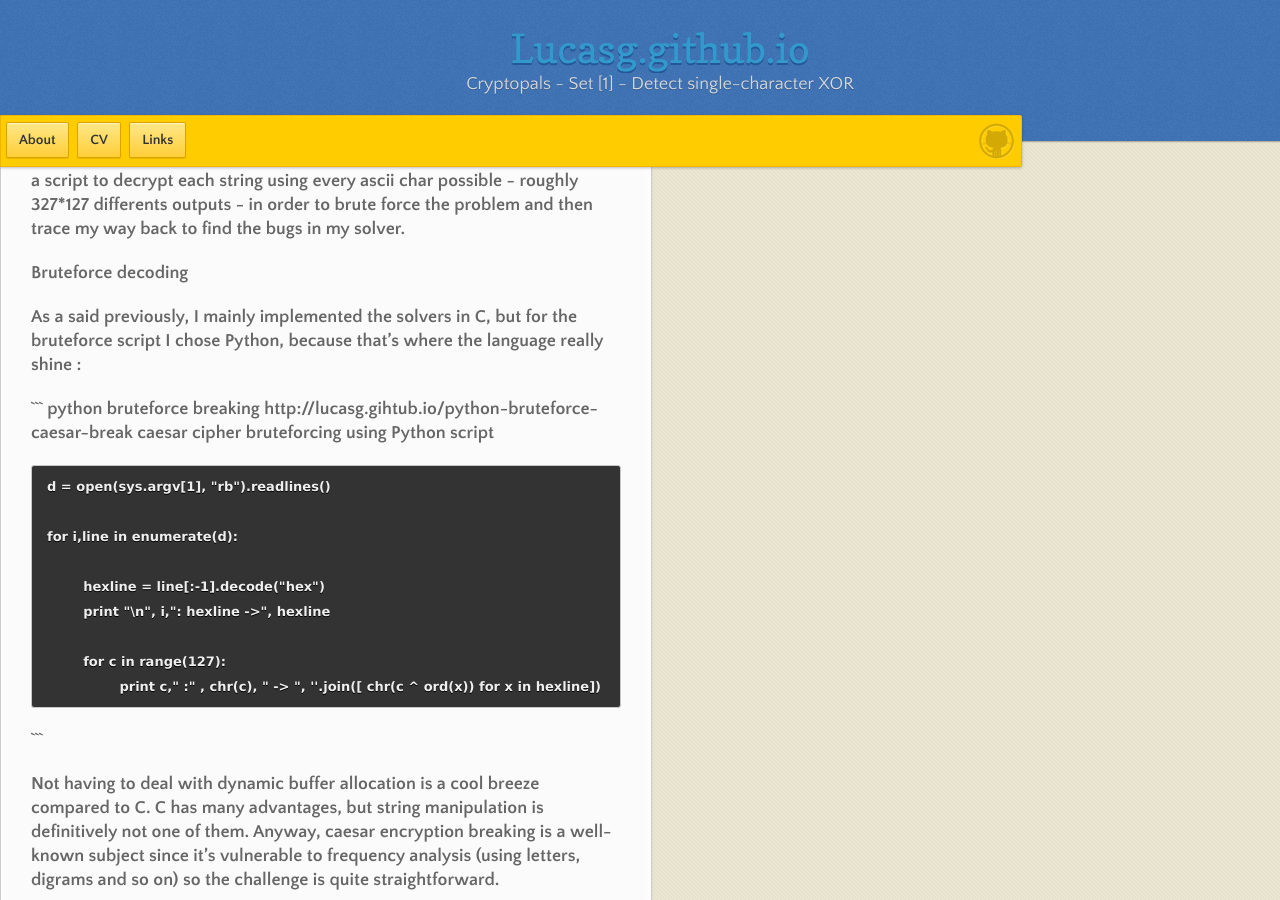
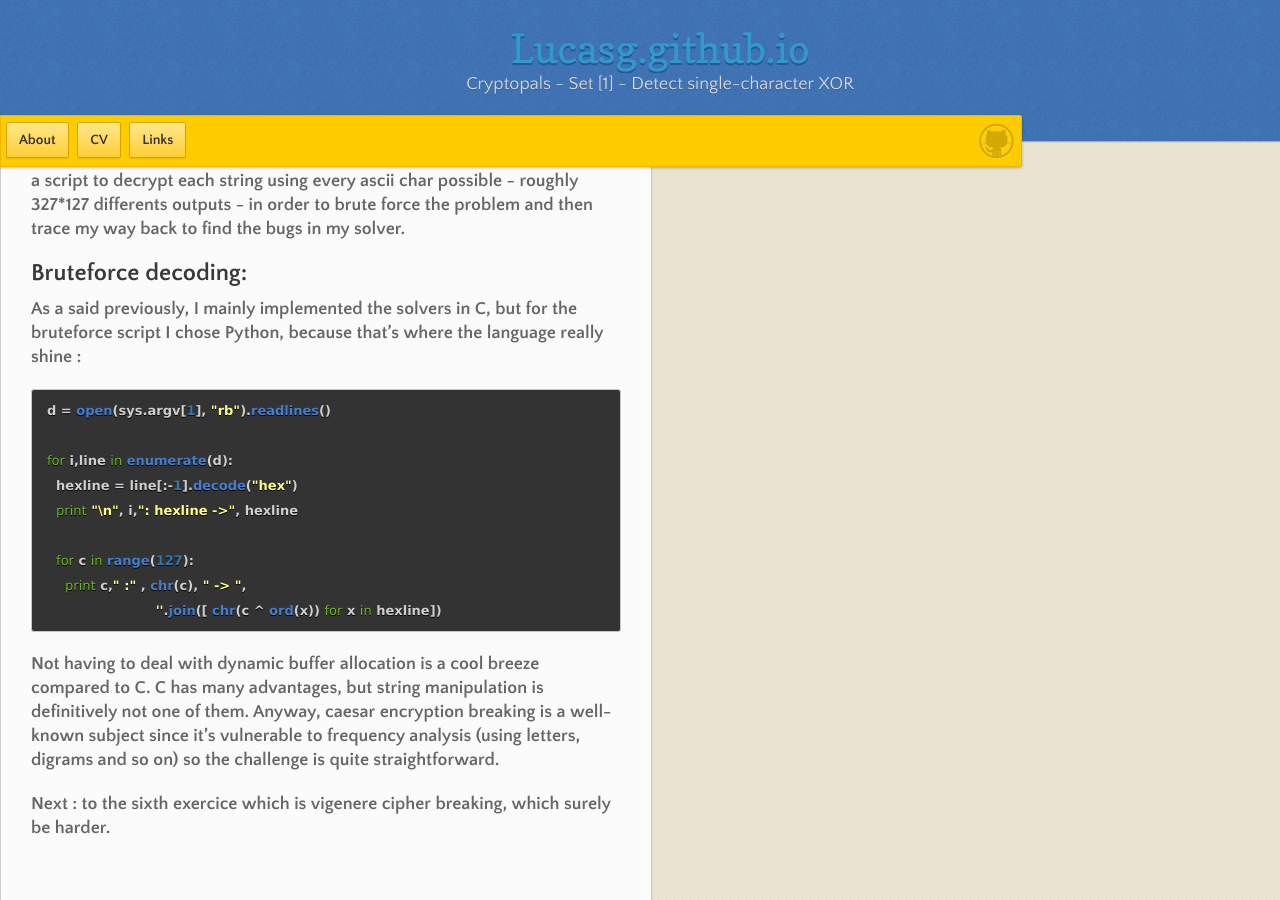
Before and after one commit to gavz/lucasg.github.io, a Jekyll site: the page built from _posts/2014-11-19-cryptopals-set-[1]-detect-single-char-xor.md, in a window 1280 px wide and 900 px high, scrolled down 616 px. Built offline with Jekyll 4.4.1, drawn with Linux system fonts in a browser that asks for light colours; nearby versions of some CDN libraries.

Commit message:
Fixed code formating and added section header

````diff
--- a/_posts/2014-11-19-cryptopals-set-[1]-detect-single-char-xor.md
+++ b/_posts/2014-11-19-cryptopals-set-[1]-detect-single-char-xor.md
@@ -13,23 +13,25 @@ say if you really want properly implement the solution). However the first hurdl
 In this challenge, you're asked to find the line which has been encrypted using caesar cipher. This exercise combine the three previous exercise - which are resp. hex string manipulation, caesar cipher implementation and caesar cipher breaking - into a single challenge, which is a good way to validate your previous code running against a "real" problem. For example, I've struggled a longer time than I would admit to crack the exercise, because I didn't know whether the input string were hex encoded data or simple char symbols array : they didn't had any letter above 'f', indicating a hex encoded data, but they also included a '\n' ! Finally I had to write down a script to decrypt each string using every ascii char possible - roughly 327*127 differents outputs - in order to brute force the problem and then trace my way back to find the bugs in my solver.
 
 
-Bruteforce decoding
+Bruteforce decoding:
+------
+
 
 As a said previously, I mainly implemented the solvers in C, but for the bruteforce script I chose Python, because that's where the language really shine :
 
-```		python bruteforce breaking http://lucasg.gihtub.io/python-bruteforce-caesar-break caesar cipher bruteforcing using Python script
+{% highlight python %}
 
-	d = open(sys.argv[1], "rb").readlines()
+d = open(sys.argv[1], "rb").readlines()
 
-	for i,line in enumerate(d):
+for i,line in enumerate(d):
+  hexline = line[:-1].decode("hex")
+  print "\n", i,": hexline ->", hexline
 
-		hexline = line[:-1].decode("hex")
-		print "\n", i,": hexline ->", hexline
+  for c in range(127):
+    print c," :" , chr(c), " -> ",
+            		''.join([ chr(c ^ ord(x)) for x in hexline])
 
-		for c in range(127):
-			print c," :" , chr(c), " -> ", ''.join([ chr(c ^ ord(x)) for x in hexline])
-
-```
+{% endhighlight python %}
 
 Not having to deal with dynamic buffer allocation is a cool breeze compared to C. C has many advantages, but string manipulation is definitively not
 one of them. Anyway, caesar encryption breaking is a well-known subject since it's vulnerable to frequency analysis (using letters, digrams and so on) so the challenge is quite straightforward.
````
